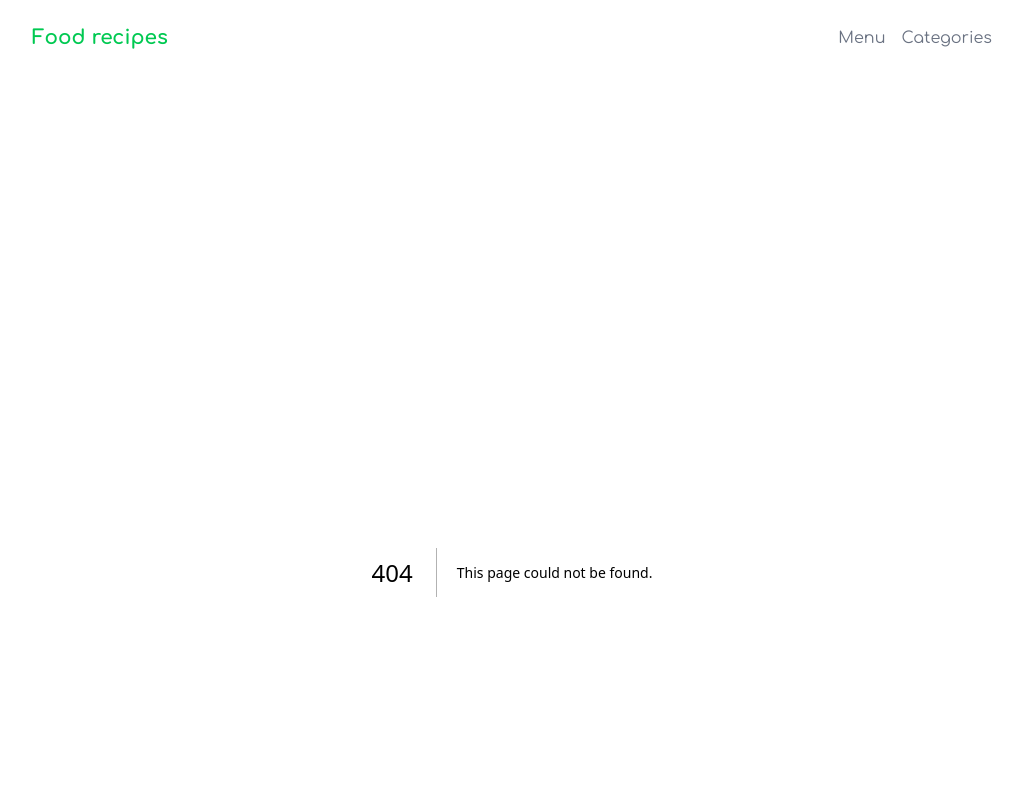
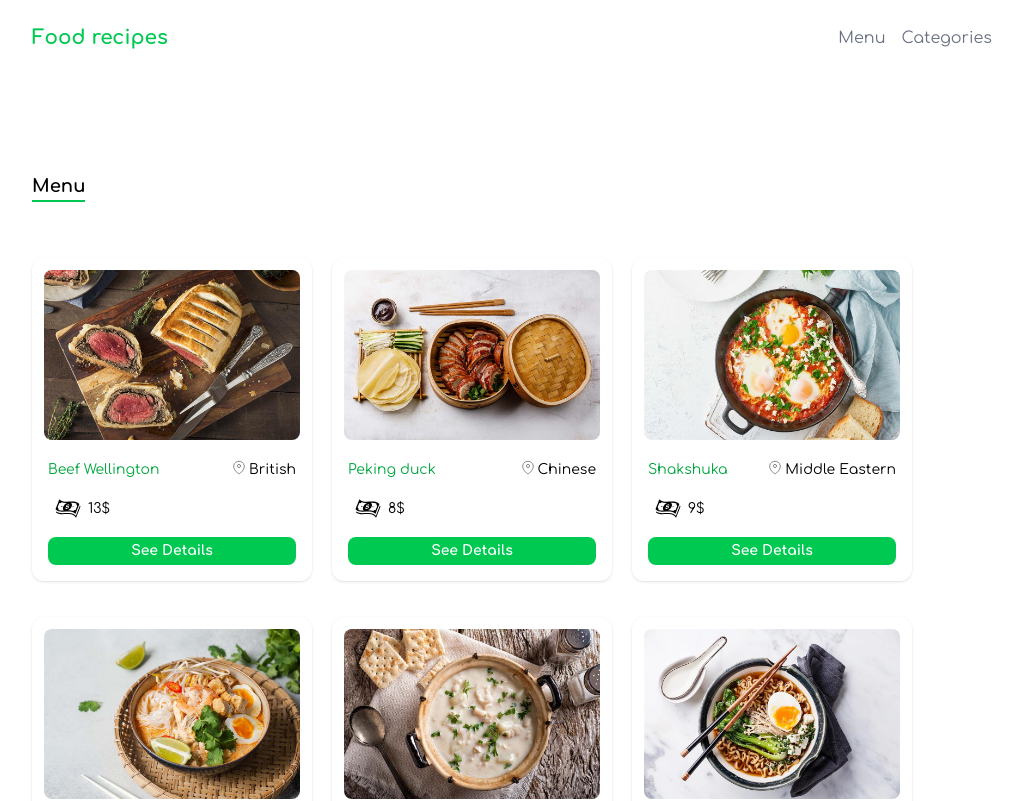
Before and after one commit to ashkankh/NextJS-Typescript-Tailwind-food-recipes-project, a Next.js app: page /menu in a window 1280 px wide. Before the commit this address had no page. Shown: the top 801 px of the page, without its empty margins (128-1150 px from the left). Built offline with nearby package versions, Linux system fonts and the light colour scheme; data requests are answered from the project's data file.

Commit message:
add Menu Page and card Features

```diff
--- /dev/null
+++ b/components/card.tsx
@@ -0,0 +1,61 @@
+import { menuType } from "@/types/menu.types";
+import React from "react";
+import { Typography } from "./ui/Typograhy";
+import Image from "next/image";
+import Location from "./icons/Location";
+import Dollar from "./icons/Dollar";
+function Card({ data }: { data: menuType }) {
+  console.log(data);
+  return (
+    <div className="flex flex-col h-fit w-70 rounded-xl shadow-sm p-3 md:my-2">
+      <Image
+        src={`/images/${data.id}.jpeg`}
+        width={1000}
+        height={1000}
+        alt={data.name}
+        className="flex object-contain items-start rounded-lg"
+      />
+      <div className="flex flex-col  w-full gap-4 mt-4 p-1">
+        <div className="flex flex-row justify-between">
+          <Typography
+            className="flex flex-row"
+            color="primary"
+            variant="caption"
+          >
+            {data.name}
+          </Typography>
+          <Typography
+            className="flex flex-row justify-center"
+            variant="caption"
+          >
+            <Typography
+              variant="span"
+              className="flex flex-row span gap-1 justify-center"
+            >
+              <Location />
+            </Typography>
+            {data.details[0].Cuisine}
+          </Typography>
+        </div>
+        <div className="flex flex-row items-center">
+          <span>
+            <Dollar />
+          </span>
+          <Typography variant="caption">{data.price}$</Typography>
+        </div>
+        <button className="flex hover:cursor-pointer">
+          <Typography
+            variant="caption"
+            align="center"
+            weight="bold"
+            className="bg-green-500 flex justify-center p-1 rounded-lg w-full text-white"
+          >
+            See Details
+          </Typography>
+        </button>
+      </div>
+    </div>
+  );
+}
+
+export default Card;
--- a/components/modules/banner.tsx
+++ b/components/modules/banner.tsx
@@ -8,7 +8,8 @@ function Banner() {
         <div className="flex flex-col h-fit md:w-1/2 ">
           <Typography
             variant="title"
-            className="border-b-2 w-fit border-green-500"
+            underline="true"
+            weight="bold"
           >
             Food recipes
           </Typography>
--- a/components/modules/customer.tsx
+++ b/components/modules/customer.tsx
@@ -1,6 +1,6 @@
-import Apple from "../icons/apple";
-import Tesla from "../icons/tesla";
-import Binance from "../icons/binance";
+import Apple from "../icons/Apple";
+import Tesla from "../icons/Tesla";
+import Binance from "../icons/Binance";
 
 interface customerType {
   id: number;
--- /dev/null
+++ b/components/templates/menuPages.tsx
@@ -0,0 +1,20 @@
+import React from "react";
+import { menuType } from "@/types/menu.types";
+import { Typography } from "../ui/Typograhy";
+import Card from "../card";
+
+export function MenuPages({ menuData }: { menuData: menuType[] }) {
+  return (
+    <>
+      <Typography variant="title" underline="true" weight="bold">
+        Menu
+      </Typography>
+
+      <div className="flex flex-row flex-wrap  justify-center gap-5 md:justify-start mt-12 ">
+        {menuData.map((menu) => (
+          <Card key={menu.id} data={menu} />
+        ))}
+      </div>
+    </>
+  );
+}
--- a/components/ui/Typograhy.tsx
+++ b/components/ui/Typograhy.tsx
@@ -1,5 +1,5 @@
 import React from "react";
-import { cn } from "@/lib/utils"; // فرض می‌کنیم cn utility دارید
+import { cn } from "@/lib/utils";
 
 export interface TypographyProps {
   variant?:
@@ -26,6 +26,7 @@ export interface TypographyProps {
     | "accent"
     | "error"
     | "success";
+  underline?: "true" | "false";
 }
 
 const variantStyles = {
@@ -79,6 +80,11 @@ const defaultElements = {
   span: "span",
 };
 
+const underlineStyle = {
+  true: "border-b-2  w-fit border-green-500",
+  false: "",
+};
+
 export const Typography: React.FC<TypographyProps> = ({
   variant = "body",
   children,
@@ -87,6 +93,7 @@ export const Typography: React.FC<TypographyProps> = ({
   weight = "normal",
   align = "left",
   color = "base",
+  underline = "false",
   ...props
 }) => {
   const Component = as || defaultElements[variant] || "p";
@@ -96,6 +103,7 @@ export const Typography: React.FC<TypographyProps> = ({
     weightStyles[weight],
     alignStyles[align],
     colorStyles[color],
+    underlineStyle[underline],
     className
   );
 
@@ -106,7 +114,6 @@ export const Typography: React.FC<TypographyProps> = ({
   );
 };
 
-// Component های اختصاصی برای راحتی بیشتر
 export const H1: React.FC<Omit<TypographyProps, "variant">> = (props) => (
   <Typography variant="h1" {...props} />
 );
--- a/package.json
+++ b/package.json
@@ -7,7 +7,7 @@
     "build": "next build",
     "start": "next start",
     "lint": "next lint",
-    "fakeserver": "json-server --watch db.json --port 400"
+    "fakeserver": "json-server --watch db.json --port 3001"
   },
   "dependencies": {
     "clsx": "^2.1.1",
--- /dev/null
+++ b/pages/menu/index.tsx
@@ -0,0 +1,25 @@
+import React from "react";
+import { menuType } from "@/types/menu.types";
+import { MenuPages } from "@/components/templates/menuPages";
+
+function Menu({ menuData }: { menuData: menuType[] }) {
+  return (
+    <>
+      <MenuPages menuData={menuData} />
+    </>
+  );
+}
+
+export default Menu;
+
+export async function getStaticProps() {
+  const response = await fetch("http://localhost:3001/data");
+  const data = await response.json();
+  console.log(data);
+
+  return {
+    props: {
+      menuData: data,
+    },
+  };
+}
--- /dev/null
+++ b/types/menu.types.tsx
@@ -0,0 +1,19 @@
+export interface detailsType {
+  0: { Cuisine: string };
+  1: { "Recepie type": string };
+  2: { Difficulty: string };
+  3: { "Preparation Time": string };
+  4: { "Cooking Time": string };
+  5: { Serves: string };
+}
+
+export interface menuType {
+  id: "string";
+  name: "string";
+  price: number;
+  discount: number;
+  introduction: string;
+  ingredients: string[];
+  details: detailsType;
+  recepie: string[];
+}
```
Also changed, not shown: components/modules/attribute.tsx (+4 -4 lines).
